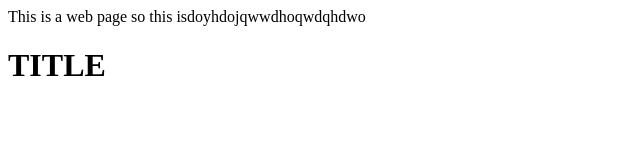
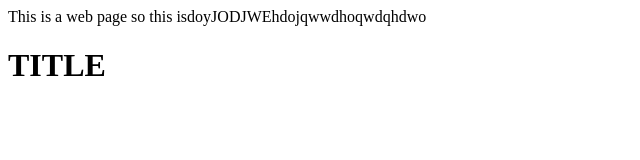
Before and after one commit to daniel-espinoza-79/jenkins, a plain HTML site: page web-page-01/index.html in a window 1280 px wide. Shown: the whole page, without its empty margins (0-640 px from the left). Drawn offline with Linux system fonts and the light colour scheme.

Commit message:
Update index.html

```diff
--- a/web-page-01/index.html
+++ b/web-page-01/index.html
@@ -1,5 +1,5 @@
 <html>
 
-	<body>This is a web page so this isdoyhdojqwwdhoqwdqhdwo</body>
+	<body>This is a web page so this isdoyJODJWEhdojqwwdhoqwdqhdwo</body>
 		<h1>TITLE</h1>
 	</html>
```
